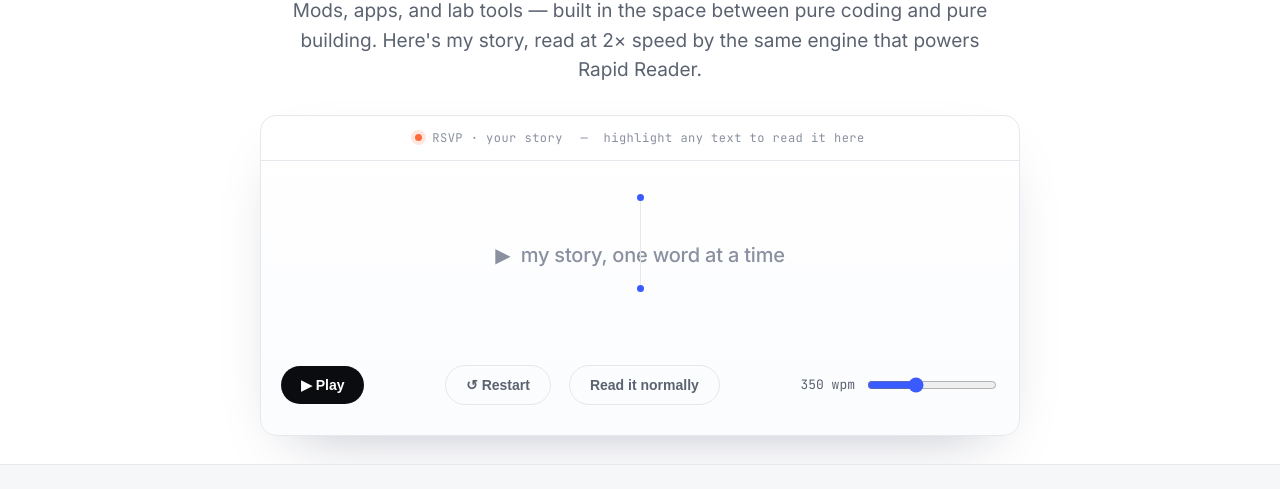
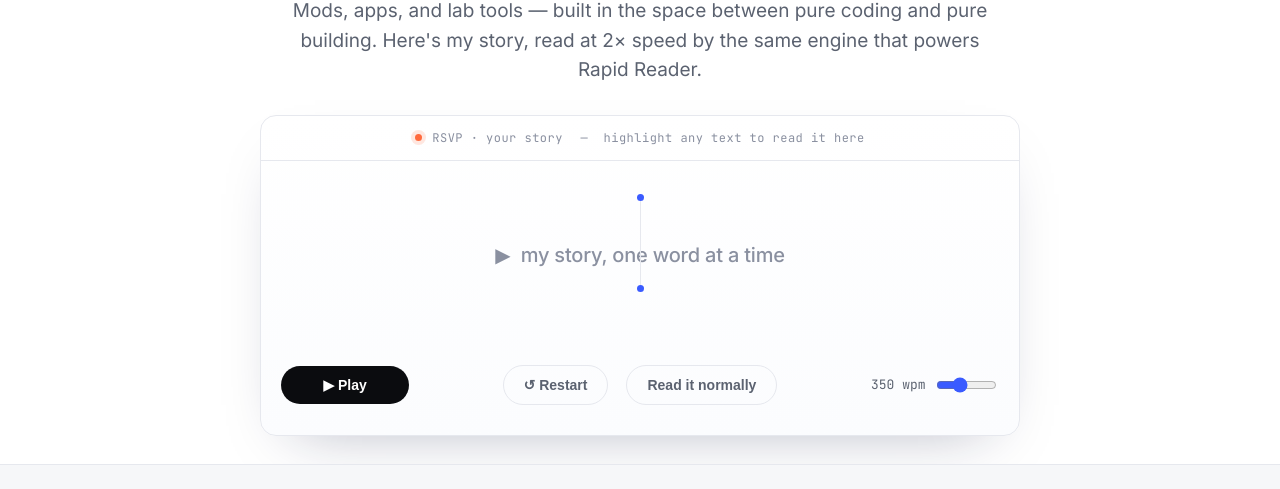
Before and after one commit to acbecquet/acb-landing, a website built with Vite: page index.html in a window 1280 px wide. Shown: the part 311-800 px from the top of the page. Built offline with nearby package versions, Linux system fonts and the light colour scheme; what @chenglou/pretext would draw is missing.

Commit message:
dock: word is a fixed anchor (no horizontal drift, no resize); symmetric controls
Top-priority fix: the reader word never moves horizontally and never changes size
anymore — it only translates vertically as the box collapses around it.
- Removed the word's horizontal glide and the font-size scaling entirely
- Play and the WPM slider are now equal width (128px) at equal insets, so a
  card-centered word has even gaps on both sides automatically (symmetric)
- WPM slider made more compact; Play width fixed so Play/Pause doesn't resize it
- Docked bar height now collapses to snugly fit the (full-size) word
- Drop the now-unused wordEl plumbing from the dock/RSVP interface
- Mirror into mockups/studio.html

```diff
--- a/src/lib/dock.ts
+++ b/src/lib/dock.ts
@@ -1,42 +1,37 @@
 // Scroll-LINKED anchored dock. As you scroll past the reader it pins under the nav and
-// every element's position/size is interpolated from its measured expanded spot to its
-// docked spot as a pure function of scroll position — no timed transition, no layout swap.
-//
-// Layout choices that keep the motion clean:
-//  - Play and the WPM slider already sit at the left/right edges (controls use
-//    space-between), so they only ever move VERTICALLY into the bar.
-//  - The word slides to the exact midpoint between Play's right edge and the slider's
-//    left edge, so the docked bar has even spacing on both sides.
-//  - The middle controls, the label, and the focal guide simply fade out.
+// collapses to a compact bar. Design rules (in priority order):
+//   1. The reader word NEVER moves horizontally and NEVER changes size — it is the fixed
+//      anchor. It only translates vertically as the box collapses around it.
+//   2. Play and the WPM slider are equal width at equal insets (set in CSS), so a
+//      card-centered word automatically has even gaps on both sides — symmetric.
+//   3. Play and the slider also only move vertically; the middle controls, label, and
+//      focal guide fade out.
+// Everything is a pure function of scroll position — no timed transition, no layout swap.
 
 const DOCK_TOP = 76;
-const DOCK_H = 62;
 const DURATION = 200; // scroll px over which the morph completes
-const WDOCK = 30; // docked playing-word font size
 
 const lerp = (a: number, b: number, t: number): number => a + (b - a) * t;
 const clamp01 = (t: number): number => (t < 0 ? 0 : t > 1 ? 1 : t);
 
 interface Rel {
-  cx: number;
   cy: number;
-  w: number;
 }
 interface Geo {
   home: number;
   H0: number;
+  dockH: number;
   play: Rel;
   wpm: Rel;
   stage: Rel;
-  wExp: number;
 }
 
-function rel(el: Element, c: DOMRect): Rel {
+function relCy(el: Element, c: DOMRect): Rel {
   const r = el.getBoundingClientRect();
-  return { cx: r.left - c.left + r.width / 2, cy: r.top - c.top + r.height / 2, w: r.width };
+  return { cy: r.top - c.top + r.height / 2 };
 }
 
-export function initDock(rsvpEl: HTMLElement, slot: HTMLElement, wordEl: HTMLElement): void {
+export function initDock(rsvpEl: HTMLElement, slot: HTMLElement): void {
   const stageEl = rsvpEl.querySelector<HTMLElement>(".stage")!;
   const guideEl = rsvpEl.querySelector<HTMLElement>(".guide")!;
   const labelEl = rsvpEl.querySelector<HTMLElement>(".label")!;
@@ -51,34 +46,28 @@ export function initDock(rsvpEl: HTMLElement, slot: HTMLElement, wordEl: HTMLEle
   function measure(): void {
     if (pinned) return; // measure only in the natural (expanded) state
     const c = rsvpEl.getBoundingClientRect();
+    const wordSize = Math.min(52, Math.max(30, 0.06 * window.innerWidth));
     geo = {
       home: c.top + window.scrollY - DOCK_TOP,
       H0: c.height,
-      play: rel(playBtn, c),
-      wpm: rel(sliderEl, c),
-      stage: rel(stageEl, c),
-      wExp: Math.min(52, Math.max(30, 0.06 * window.innerWidth)),
+      dockH: Math.round(wordSize + 20), // bar collapses to snugly fit the (unchanged) word
+      play: relCy(playBtn, c),
+      wpm: relCy(sliderEl, c),
+      stage: relCy(stageEl, c),
     };
   }
 
   function apply(g: Geo, p: number): void {
-    const cy = DOCK_H / 2;
-    rsvpEl.style.height = `${lerp(g.H0, DOCK_H, p)}px`;
-
-    // word: glide to the midpoint between the two controls (even gaps) + up to the bar center.
-    const wordCx = (g.play.cx + g.play.w / 2 + (g.wpm.cx - g.wpm.w / 2)) / 2;
-    stageEl.style.transform = `translate(${lerp(0, wordCx - g.stage.cx, p)}px,${lerp(0, cy - g.stage.cy, p)}px)`;
-
-    // Play & slider are already at the edges → vertical movement only.
+    const cy = g.dockH / 2;
+    rsvpEl.style.height = `${lerp(g.H0, g.dockH, p)}px`;
+    // Vertical movement only — nothing drifts left/right, the word keeps its size.
+    stageEl.style.transform = `translateY(${lerp(0, cy - g.stage.cy, p)}px)`;
     playBtn.style.transform = `translateY(${lerp(0, cy - g.play.cy, p)}px)`;
     sliderEl.style.transform = `translateY(${lerp(0, cy - g.wpm.cy, p)}px)`;
-
     labelEl.style.opacity = `${clamp01(1 - p * 2)}`;
     guideEl.style.opacity = `${clamp01(1 - p * 1.6)}`;
     midEl.style.opacity = `${clamp01(1 - p * 2.2)}`;
     midEl.style.pointerEvents = p > 0.4 ? "none" : "";
-
-    wordEl.style.fontSize = wordEl.classList.contains("idle") ? "" : `${lerp(g.wExp, WDOCK, p)}px`;
   }
 
   function reset(): void {
@@ -90,7 +79,6 @@ export function initDock(rsvpEl: HTMLElement, slot: HTMLElement, wordEl: HTMLEle
     guideEl.style.opacity = "";
     midEl.style.opacity = "";
     midEl.style.pointerEvents = "";
-    wordEl.style.fontSize = "";
   }
 
   function update(): void {
--- a/src/lib/rsvp.ts
+++ b/src/lib/rsvp.ts
@@ -6,7 +6,6 @@ export interface Rsvp {
   setSource(text: string, label: RsvpSource): void;
   play(): void;
   stop(): void;
-  readonly wordEl: HTMLElement;
 }
 
 const ALNUM = /[A-Za-z0-9]/g;
@@ -109,5 +108,5 @@ export function createRsvp(root: HTMLElement, story: string): Rsvp {
     toggleBtn.textContent = shown ? "Hide text" : "Read it normally";
   });
 
-  return { setSource, play, stop, wordEl };
+  return { setSource, play, stop };
 }
--- a/src/main.ts
+++ b/src/main.ts
@@ -35,7 +35,7 @@ function main(): void {
   if (rsvpEl && slot) {
     const rsvp = createRsvp(rsvpEl, STORY);
     initHighlight(rsvp, rsvpEl);
-    initDock(rsvpEl, slot, rsvp.wordEl);
+    initDock(rsvpEl, slot);
   }
 
   balanceHeadlines(".balance");
--- a/src/styles/styles.css
+++ b/src/styles/styles.css
@@ -52,8 +52,9 @@ header.nav { position: sticky; top: 0; z-index: 30; background: var(--nav);
 .btn:hover { background: var(--accent); color: #fff; }
 .btn.ghost { background: transparent; color: var(--muted); border: 1px solid var(--line); }
 .btn.ghost:hover { color: var(--ink); border-color: var(--ink); background: transparent; }
-.slider { display: flex; align-items: center; gap: 10px; color: var(--muted); font-size: 13px; font-family: "JetBrains Mono", monospace; }
-input[type="range"] { accent-color: var(--accent); width: 130px; }
+.slider { display: flex; align-items: center; gap: 8px; color: var(--muted); font-size: 13px; font-family: "JetBrains Mono", monospace; width: 128px; }
+#play { min-width: 128px; justify-content: center; }
+input[type="range"] { accent-color: var(--accent); flex: 1; min-width: 0; width: auto; }
 .full { max-width: 680px; margin: 18px auto 0; color: var(--muted); font-size: 15.5px;
   text-align: left; display: none; border-left: 2px solid var(--accent); padding: 4px 0 4px 18px; }
 .full.show { display: block; }
```
Also changed, not shown: mockups/studio.html (+10 -11 lines).
